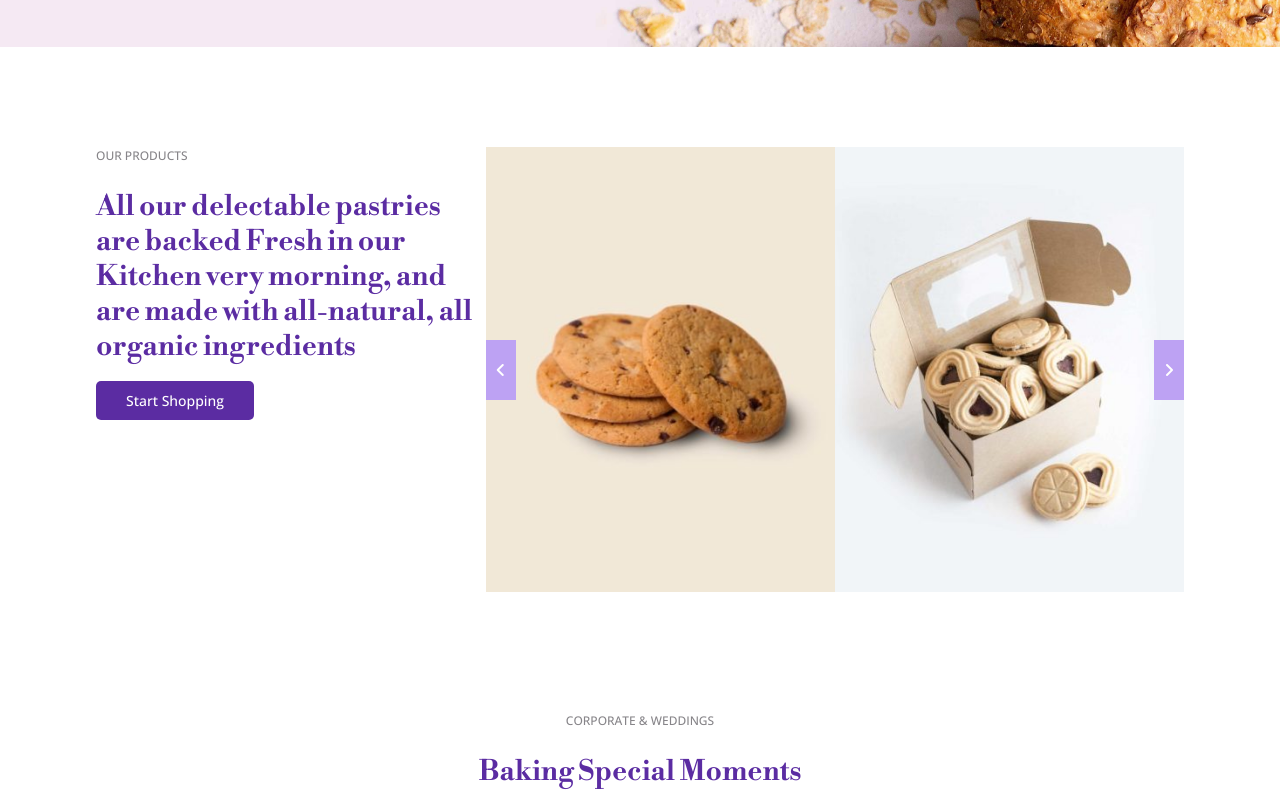
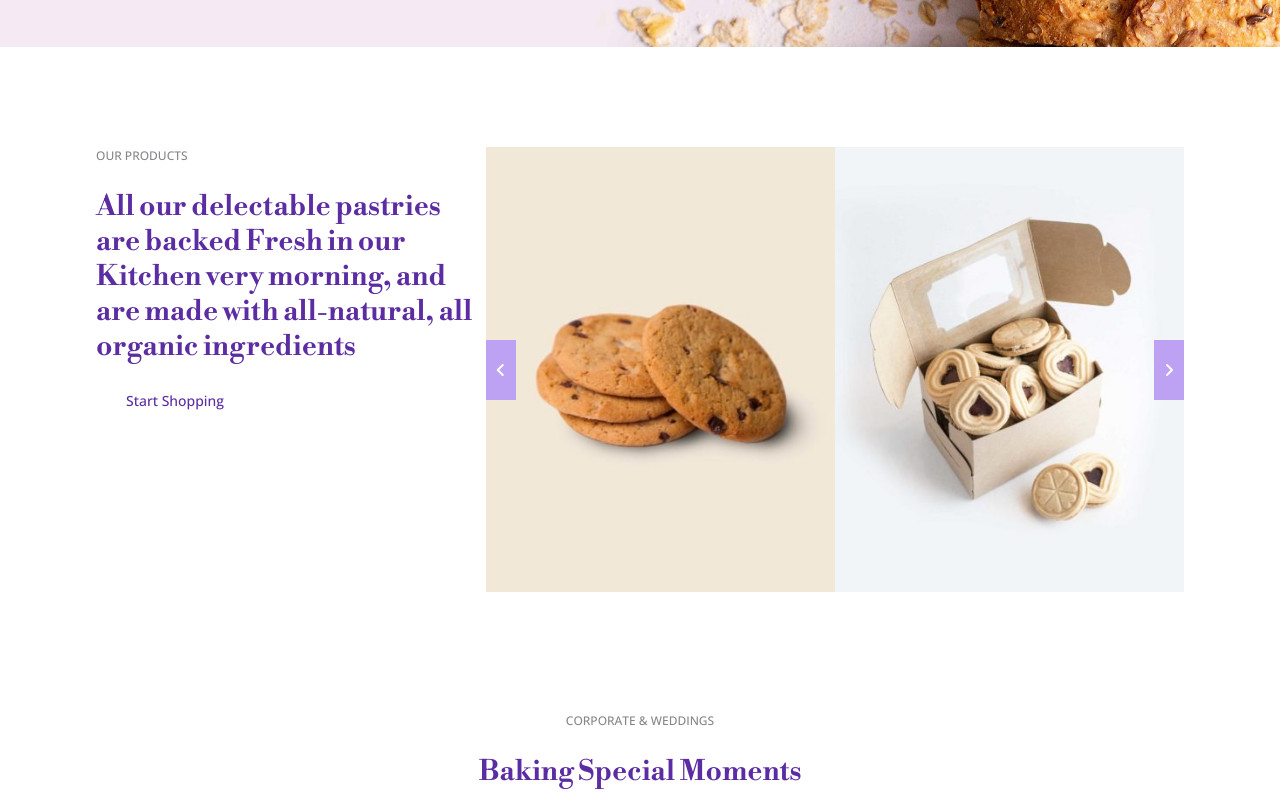
Before and after one commit to fds909/proj-html-vuejs, a Vue app: page / in a window 1280 px wide. In both pictures the pointer is over the link "Start Shopping". Shown: the part 753-1553 px from the top of the page. Built offline with nearby package versions, Linux system fonts and the light colour scheme.

Commit message:
button hover

```diff
--- a/src/App.vue
+++ b/src/App.vue
@@ -84,4 +84,14 @@ export default {
     background-color: $daisy-bush;
     color: $white;
   }
+
+  .bnt-white:hover {
+    background-color: $daisy-bush;
+    color: $white;
+  }
+
+  .btn-purple:hover {
+    background-color: $white;
+    color: $daisy-bush;
+  }
 </style>
```
